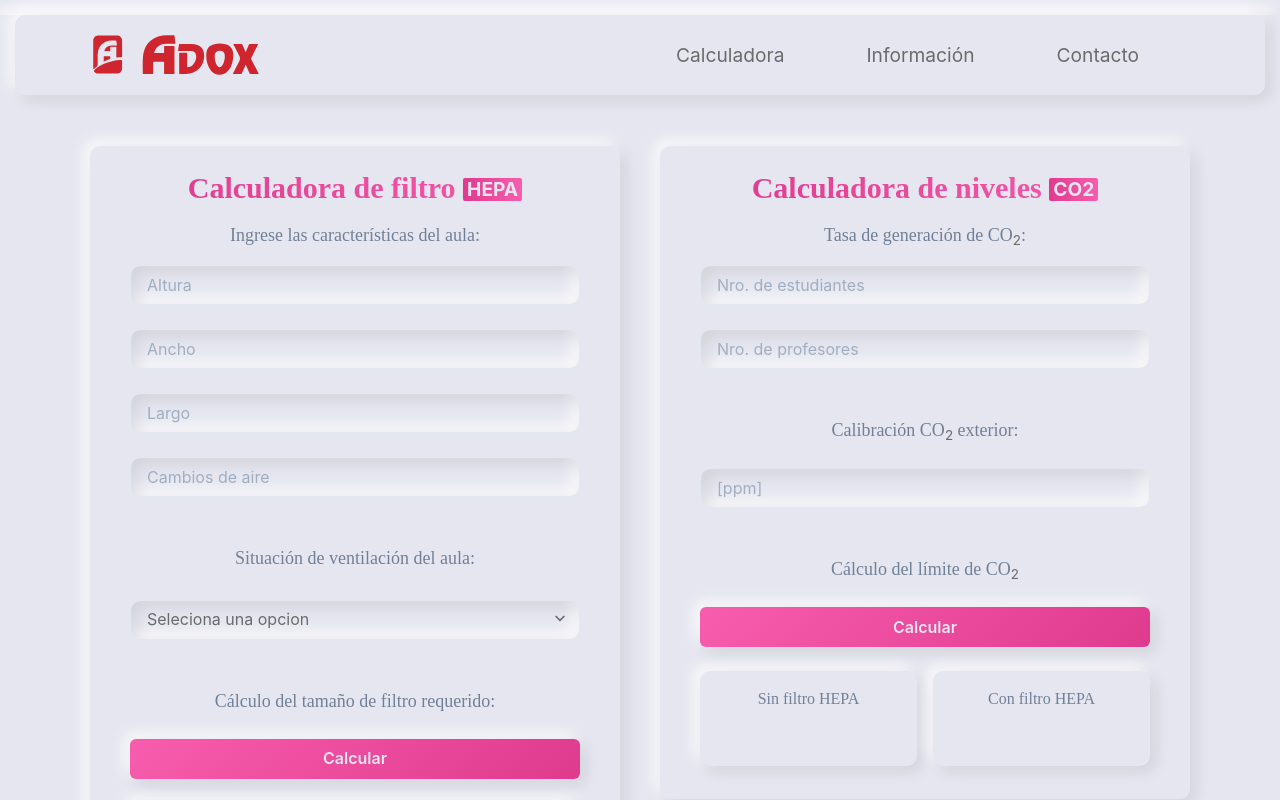
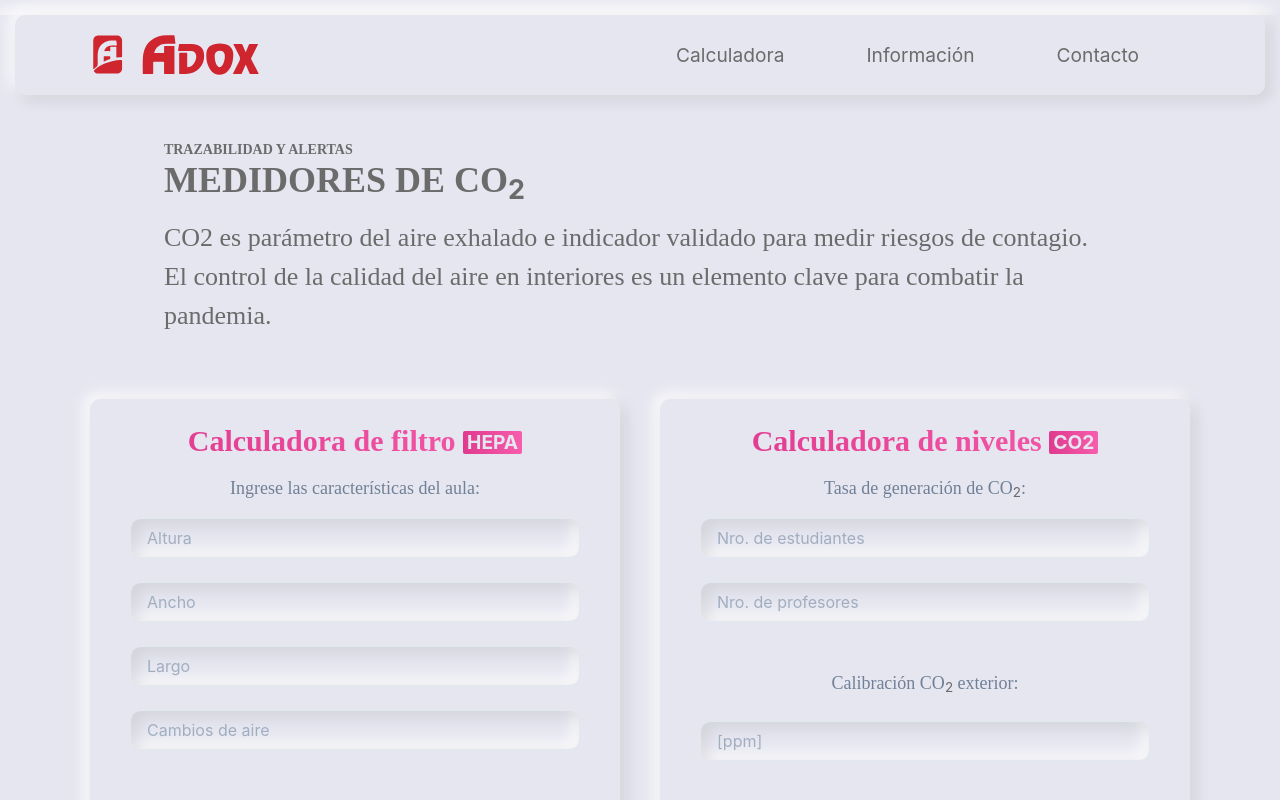
Before and after one commit to teootoledo/co2calculator, a React (Create React App) app: page / in a window 1280 px wide. Shown: the top 800 px of the page. Built offline with nearby package versions, Linux system fonts and the light colour scheme; a web font is replaced by a local one.

Commit message:
Agregado el Post. falta hacerlo reutilizable

```diff
--- a/src/components/Post/Heading.js
+++ b/src/components/Post/Heading.js
@@ -0,0 +1,19 @@
+import React, { Component } from "react";
+import { Heading } from "@chakra-ui/react";
+
+class Titulo extends Component {
+  render() {
+    return (
+      <>
+        <Heading as="h2" size="xs" fontFamily="SF-bold">
+          TRAZABILIDAD Y ALERTAS
+        </Heading>
+        <Heading as="h1" size="xl" className="mb-3" fontFamily="SF-bold">
+          MEDIDORES DE CO<sub>2</sub>
+        </Heading>
+      </>
+    );
+  }
+}
+
+export default Titulo;
--- a/src/components/Post/Post.css
+++ b/src/components/Post/Post.css
@@ -0,0 +1,5 @@
+.post {
+  margin-top: 2rem;
+  margin-bottom: 2rem;
+  text-align: left;
+}
--- a/src/components/Post/Post.js
+++ b/src/components/Post/Post.js
@@ -0,0 +1,23 @@
+import React, { Component } from "react";
+import { Container, Box, Text } from "@chakra-ui/react";
+import "./Post.css";
+import Titulo from "./Heading";
+
+class Post extends Component {
+  render() {
+    return (
+      <Container>
+        <Box className="post">
+          <Titulo />
+          <Text fontFamily="SF-light">
+            CO2 es parámetro del aire exhalado e indicador validado para medir
+            riesgos de contagio. El control de la calidad del aire en interiores
+            es un elemento clave para combatir la pandemia.
+          </Text>
+        </Box>
+      </Container>
+    );
+  }
+}
+
+export default Post;
--- a/src/pages/index.js
+++ b/src/pages/index.js
@@ -1,6 +1,7 @@
 import React, { useState, useEffect } from "react";
 import CalculadoraCADR from "../components/Calculadora/CalculadoraCADR";
 import CalculadoraCO2 from "../components/Calculadora/CalculadoraCO2";
+import Post from "../components/Post/Post";
 import { Image, Box, Container } from "@chakra-ui/react";
 
 const MainPage = () => {
@@ -18,6 +19,7 @@ const MainPage = () => {
   return (
     <>
       <div className="container">
+        <Post />
         <div className="row">
           <div className="col-md-6 col-12">
             <div className="card">
```
